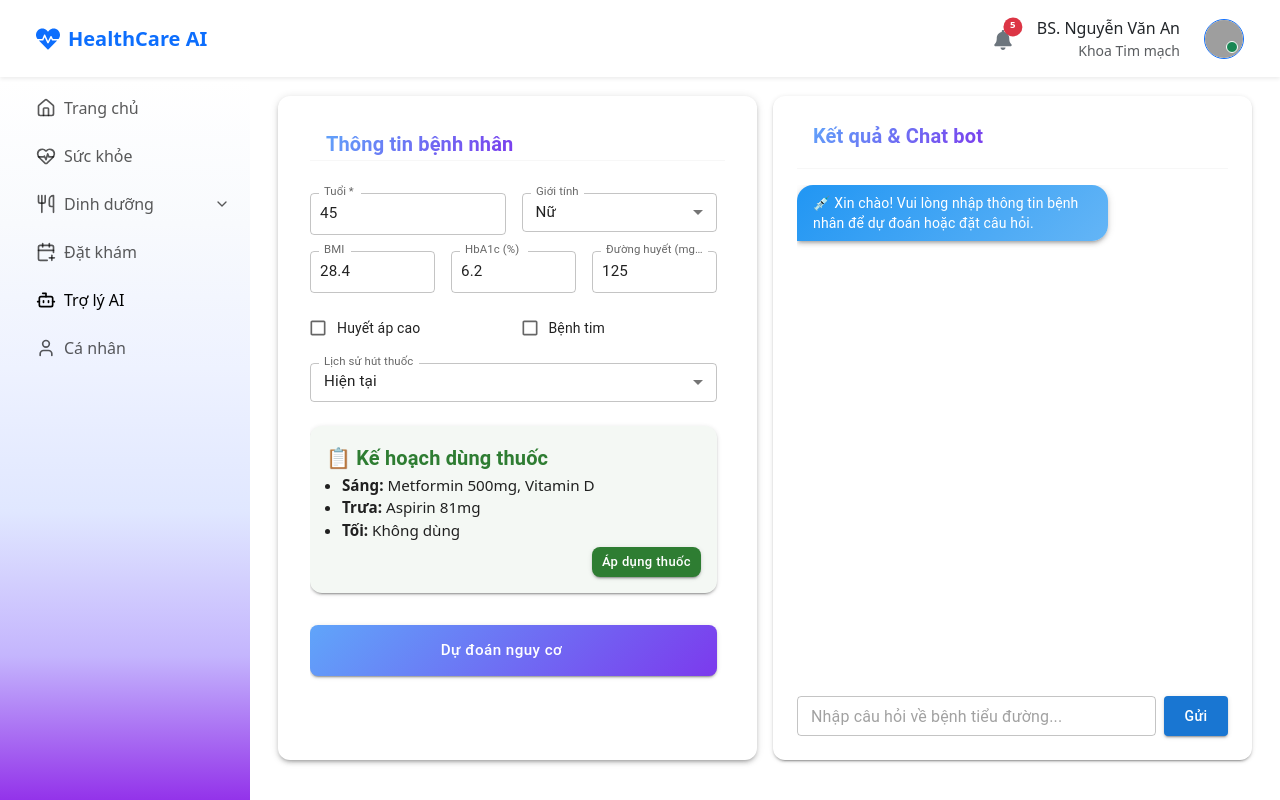
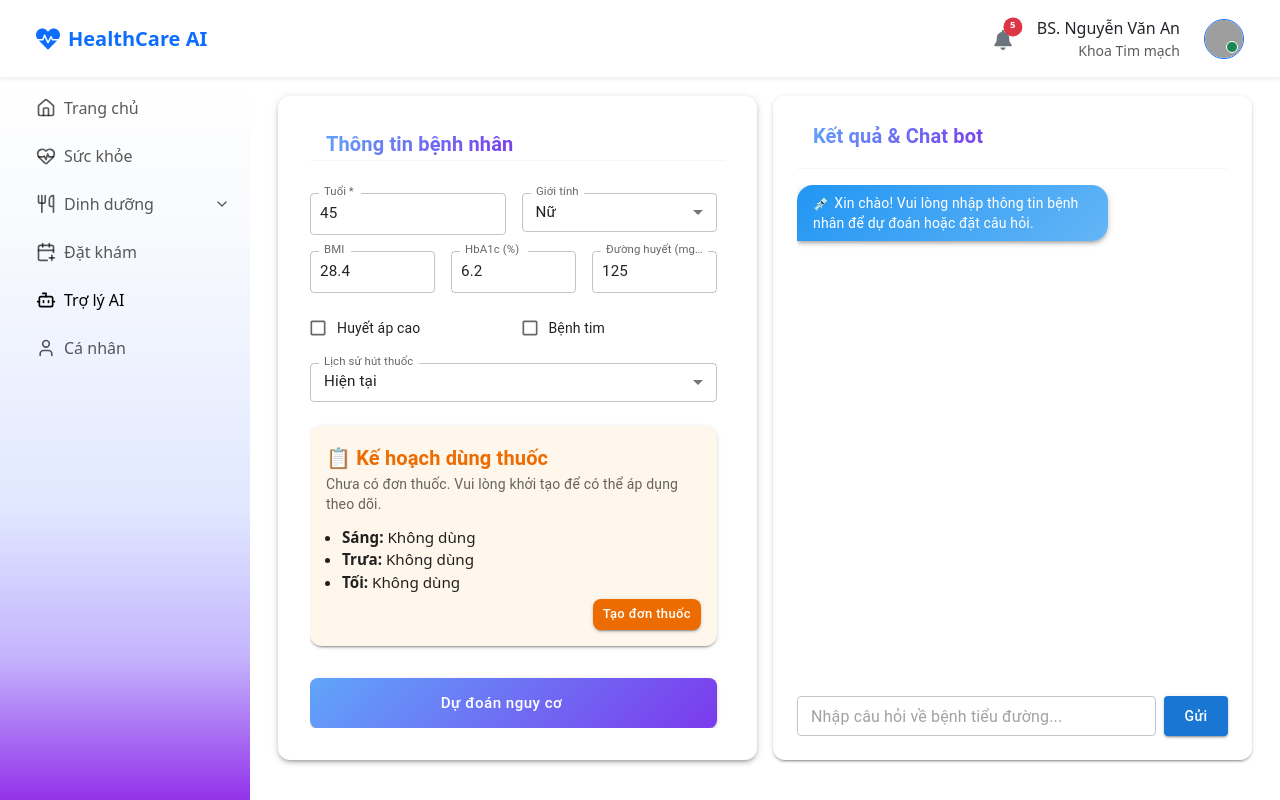
Before and after one commit to nmtien1801/Healthcare_KLTN_FE, a React (Vite) app: page /assitant in a window 1280 px wide. Built offline with nearby package versions, Linux system fonts and the light colour scheme; no server answers; sample sign-in values are in the browser's storage; grey boxes are pictures that could not be loaded; some icons are missing.

Commit message:
update UI

```diff
--- a/src/pages/patient/assistant/FormPatient.jsx
+++ b/src/pages/patient/assistant/FormPatient.jsx
@@ -42,10 +42,13 @@ const FormPatient = () => {
     });
 
     const [medicines, setMedicines] = useState({
-        sang: ["Metformin 500mg", "Vitamin D"],
-        trua: ["Aspirin 81mg"],
+        sang: [],
+        trua: [],
         toi: [],
     });
+
+    // Đơn thuốc: not_created | created | applied
+    const [prescriptionStatus, setPrescriptionStatus] = useState("not_created");
 
     const [loading, setLoading] = useState(false);
     const [loadingAsk, setLoadingAsk] = useState(false);
@@ -110,6 +113,38 @@ const FormPatient = () => {
         }
     };
 
+    // Khởi tạo trạng thái đơn thuốc theo dữ liệu hiện có
+    React.useEffect(() => {
+        const hasAny = (arr) => Array.isArray(arr) && arr.length > 0;
+        if (hasAny(medicines.sang) || hasAny(medicines.trua) || hasAny(medicines.toi)) {
+            setPrescriptionStatus("created");
+        } else {
+            setPrescriptionStatus("not_created");
+        }
+        // eslint-disable-next-line react-hooks/exhaustive-deps
+    }, []);
+
+    const createPrescription = () => {
+        const hasAny = (arr) => Array.isArray(arr) && arr.length > 0;
+        // Nếu chưa có dữ liệu thuốc, tạo mẫu mặc định để người dùng thấy ngay
+        if (!hasAny(medicines.sang) && !hasAny(medicines.trua) && !hasAny(medicines.toi)) {
+            setMedicines({ sang: ["Metformin 500mg"], trua: ["Aspirin 81mg"], toi: [] });
+        }
+        setPrescriptionStatus("created");
+        setMessages((prev) => [...prev, { sender: "bot", text: "📝 Đã tạo đơn thuốc từ kế hoạch hiện tại." }]);
+    };
+
+    const applyPrescriptionOneWeek = () => {
+        if (prescriptionStatus !== "created") return;
+        setPrescriptionStatus("applied");
+        setMessages((prev) => [...prev, { sender: "bot", text: "✅ Đã áp dụng đơn thuốc trong 1 tuần. Hãy theo dõi chỉ số thường xuyên." }]);
+    };
+
+    const resetPrescription = () => {
+        setPrescriptionStatus("not_created");
+        setMessages((prev) => [...prev, { sender: "bot", text: "🔄 Đã đặt lại trạng thái đơn thuốc. Vui lòng khởi tạo lại." }]);
+    };
+
     return (
         <Box className="container" sx={{ maxWidth: "1400px", height: "85vh" }}>
             <div className="row g-3 h-100">
@@ -123,6 +158,7 @@ const FormPatient = () => {
                             borderRadius: 3,
                             height: "100%",
                             overflow: "hidden",
+                            minHeight: 0,
                         }}
                     >
                         <Box sx={{ display: "flex", alignItems: "center" }}>
@@ -318,15 +354,20 @@ const FormPatient = () => {
                                     p: 2,
                                     mt: 3,
                                     borderRadius: 3,
-                                    bgcolor: "rgba(46, 125, 50, 0.05)",
+                                    bgcolor: prescriptionStatus === "not_created" ? "rgba(245, 158, 11, 0.08)" : "rgba(46, 125, 50, 0.05)",
                                 }}
                             >
                                 <Typography
                                     variant="h6"
-                                    sx={{ fontWeight: "bold", color: "success.main" }}
+                                    sx={{ fontWeight: "bold", color: prescriptionStatus === "not_created" ? "warning.main" : "success.main" }}
                                 >
                                     📋 Kế hoạch dùng thuốc
                                 </Typography>
+                                {prescriptionStatus === "not_created" && (
+                                    <Typography variant="body2" sx={{ mb: 1.5, color: "text.secondary" }}>
+                                        Chưa có đơn thuốc. Vui lòng khởi tạo để có thể áp dụng theo dõi.
+                                    </Typography>
+                                )}
                                 <ul
                                     style={{
                                         paddingLeft: "1rem",
@@ -353,16 +394,40 @@ const FormPatient = () => {
                                             : "Không dùng"}
                                     </li>
                                 </ul>
-                                <Box textAlign="right">
+                                <Box display="flex" justifyContent="flex-end" gap={1.5}>
+                                    {prescriptionStatus === "not_created" && (
+                                        <Button
+                                            variant="contained"
+                                            color="warning"
+                                            size="small"
+                                            onClick={createPrescription}
+                                            sx={{ textTransform: "none", borderRadius: 2 }}
+                                        >
+                                            Tạo đơn thuốc
+                                        </Button>
+                                    )}
+                                    {prescriptionStatus === "created" && (
                                         <Button
                                             variant="contained"
                                             color="success"
                                             size="small"
-                                        onClick={() => applyMedicine(aiPlan)}
+                                            onClick={applyPrescriptionOneWeek}
                                             sx={{ textTransform: "none", borderRadius: 2 }}
                                         >
-                                        Áp dụng thuốc
+                                            Áp dụng 1 tuần
                                         </Button>
+                                    )}
+                                    {prescriptionStatus === "applied" && (
+                                        <Button
+                                            variant="contained"
+                                            color="inherit"
+                                            size="small"
+                                            disabled
+                                            sx={{ textTransform: "none", borderRadius: 2 }}
+                                        >
+                                            Đã áp dụng
+                                        </Button>
+                                    )}
                                 </Box>
                             </Paper>
 
@@ -403,6 +468,7 @@ const FormPatient = () => {
                             p: { xs: 2, md: 3 },
                             borderRadius: 3,
                             height: "100%",
+                            minHeight: 0,
                         }}
                     >
                         <Box sx={{ display: "flex", alignItems: "center", mb: 2 }}>
@@ -426,7 +492,9 @@ const FormPatient = () => {
 
                         <Box
                             sx={{
-                                flexGrow: 1,
+                                flex: '1 1 0%',
+                                height: 0,
+                                minHeight: 0,
                                 overflowY: "auto",
                                 pr: 1,
                                 display: "flex",
```
Lines whose indentation alone changed are shown as unchanged.
